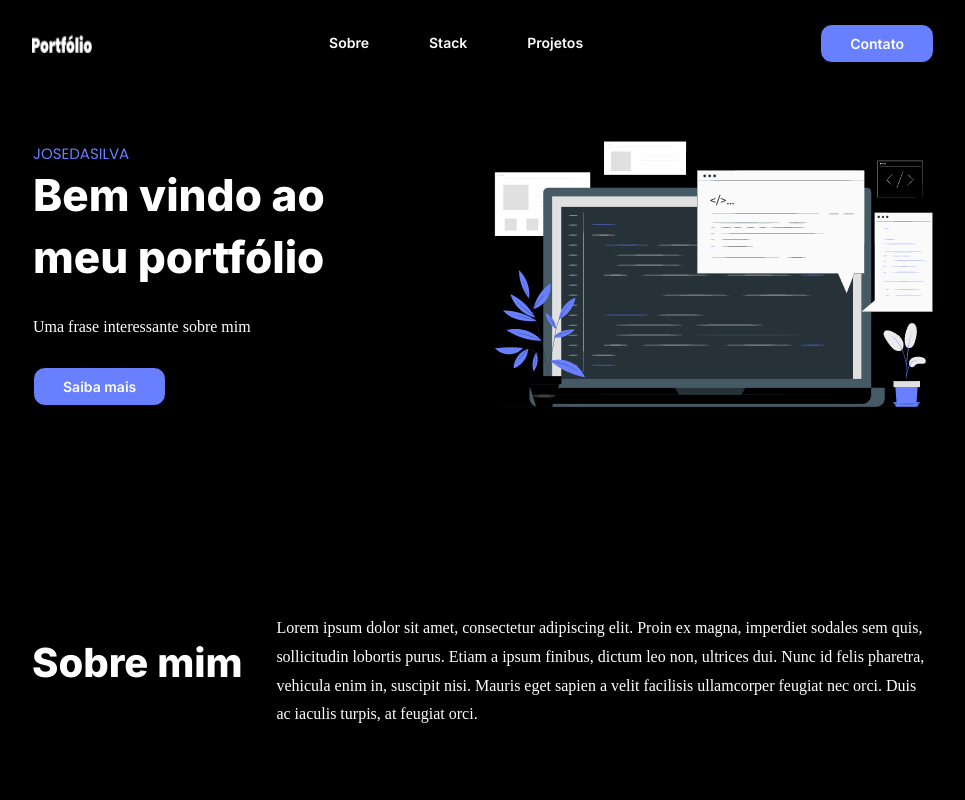
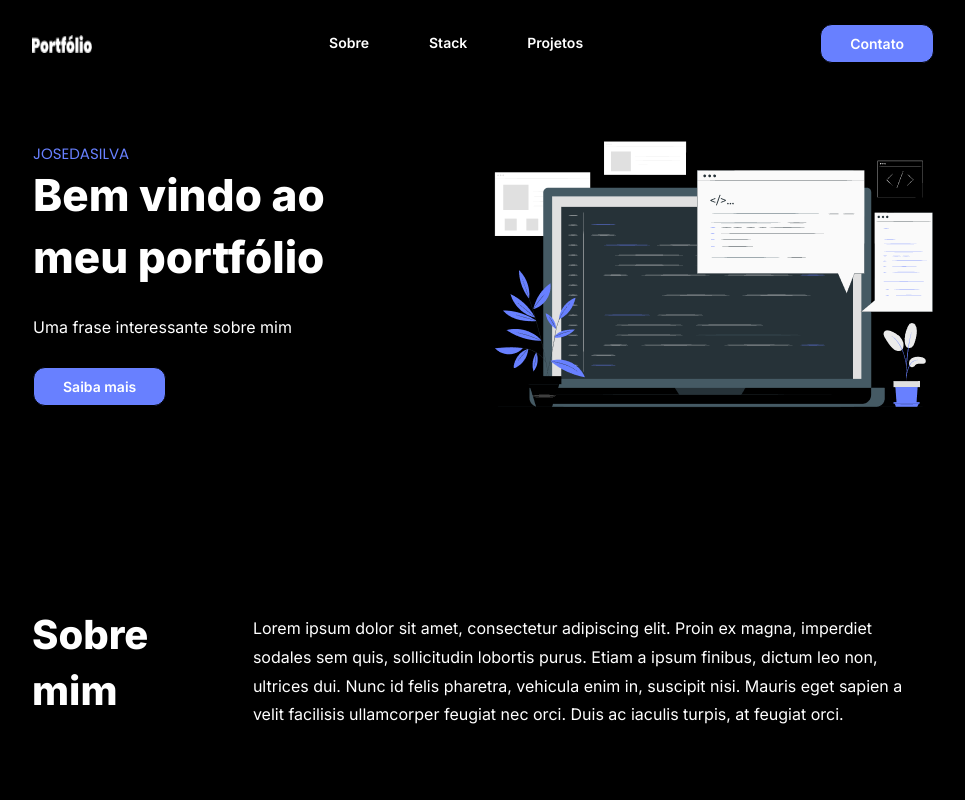
Before and after one commit to Kenzie-Academy-Brasil-Developers/m3-s1-entrega-portfolio-template_bervalim, a React (Vite) app: page / in a window 1280 px wide. Shown: the top 800 px of the page, without its empty margins (157-1122 px from the left). Built offline with nearby package versions, Linux system fonts and the light colour scheme.

Commit message:
portfolio

```diff
--- a/src/components/Header/style.module.css
+++ b/src/components/Header/style.module.css
@@ -17,7 +17,6 @@
     display: flex;
     flex-direction: row;
     justify-content: space-between;
-    align-items: center;
   }
 
   .headerContent img {
--- a/src/styles/typography.css
+++ b/src/styles/typography.css
@@ -22,6 +22,7 @@
   font-weight: 400;
   color: var(--grey-scale2);
   line-height: 1.8;
+  font-family: var(--font-primary);
 }
 
 .anchor {
```
